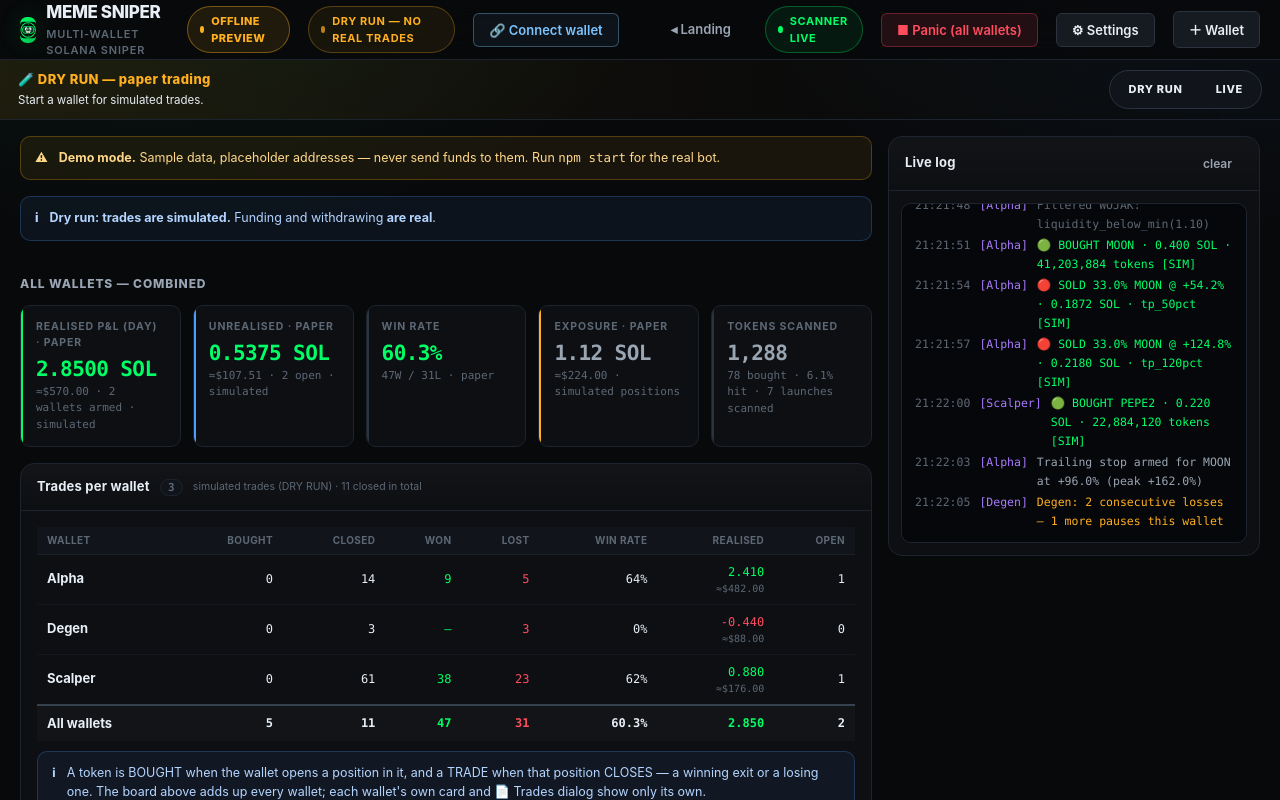
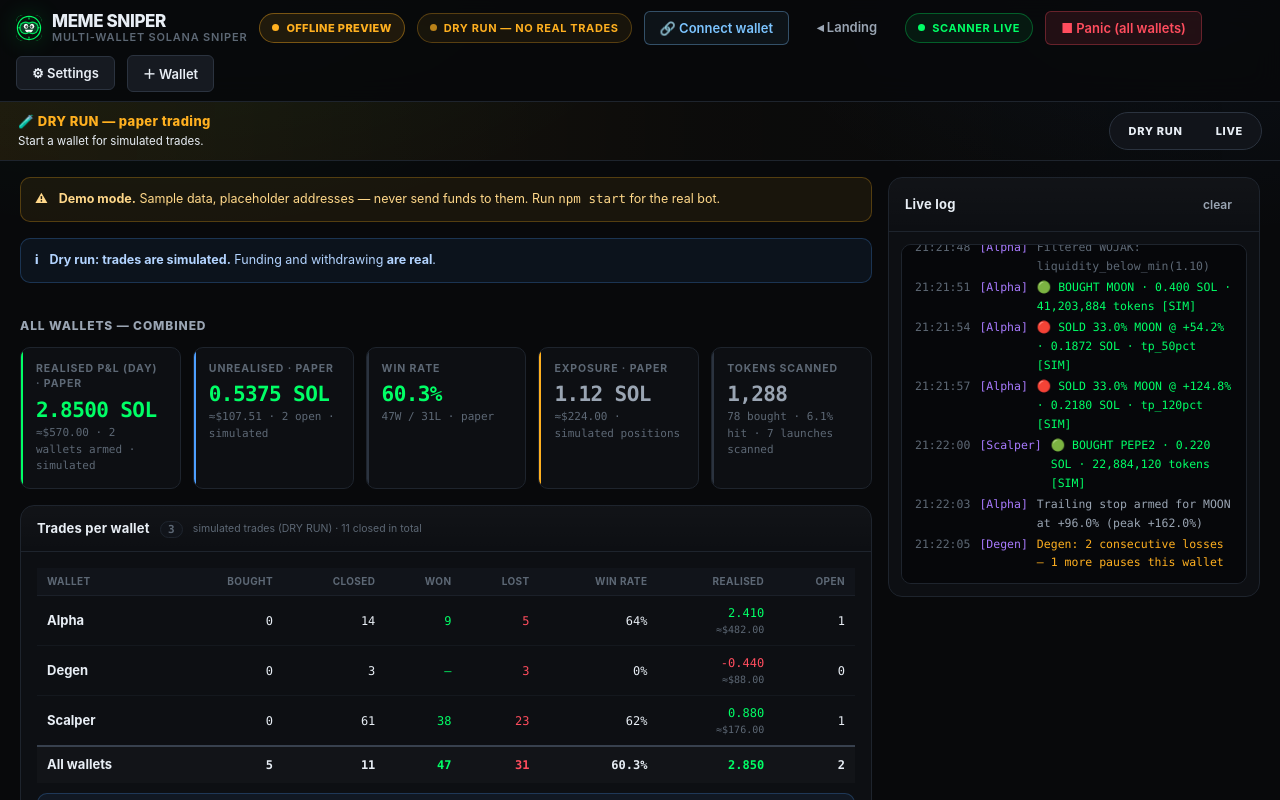
Before and after one commit to ucpeter/memesniper, a website: page public/index.html in a window 1280 px wide. Drawn offline with Linux system fonts and the light colour scheme; no server answers.

Commit message:
Add files via upload

```diff
--- a/public/styles.css
+++ b/public/styles.css
@@ -75,13 +75,15 @@ body {
 
 .brand { display: flex; align-items: center; gap: 10px; font-weight: 800; letter-spacing: -.4px; font-size: 17px; }
 .brand-mark {
-  width: 26px; height: 26px; border-radius: 7px;
+  width: 26px; height: 26px; flex: 0 0 26px; border-radius: 7px;
   background: linear-gradient(135deg, var(--accent), var(--accent-dk));
   display: grid; place-items: center;
   color: #04140a; font-weight: 900; font-size: 15px;
   box-shadow: var(--glow);
 }
-.brand-sub { color: var(--text-mute); font-size: 11px; font-weight: 600; letter-spacing: .8px; text-transform: uppercase; }
+.brand > div:last-child { min-width: 0; text-align: left; }
+.brand > div:last-child > div:first-child { white-space: nowrap; line-height: 1.2; }
+.brand-sub { color: var(--text-mute); font-size: 11px; font-weight: 600; letter-spacing: .8px; text-transform: uppercase; line-height: 1.2; }
 
 .topbar-spacer { flex: 1; }
 
@@ -741,6 +743,16 @@ html, body { max-width: 100%; overflow-x: hidden; }
   border-color: rgba(124, 196, 255, .34);
 }
 
+/* At desktop-site/tablet widths the toolbar used to stay a fixed 60px row.
+   Its controls exceeded the viewport and the last button was clipped. Allow
+   intact controls to move to a second row instead of shrinking the logo. */
+@media (max-width: 1280px) {
+  .topbar { height: auto; min-height: 60px; flex-wrap: wrap; gap: 8px 12px; padding: 9px 16px; }
+  .topbar-spacer { display: none; }
+  .topbar .btn { flex: 0 0 auto; white-space: nowrap; min-width: 0; }
+  .brand { flex: 0 0 auto; white-space: nowrap; }
+}
+
 /* ------------------------- Phone header ------------------------- */
 /* Six header controls on a 60px row clip on a phone, and a button you cannot
    reach is a button that does not exist. Let them wrap into rows instead. */
```
